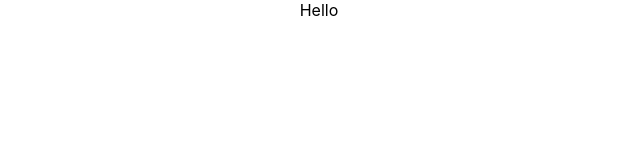
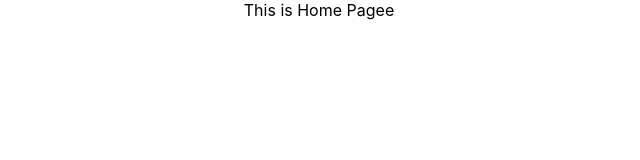
Before and after one commit to OmkarPatil50/assignment-weekday, a React (Create React App) app: page / in a window 1280 px wide. Shown: the top 160 px of the page, without its empty margins (321-961 px from the left). Built offline with nearby package versions, Linux system fonts and the light colour scheme.

Commit message:
feat(Component): :sparkles: Integrate Router

```diff
--- a/src/App.js
+++ b/src/App.js
@@ -1,9 +1,13 @@
+import { Route, Routes } from 'react-router-dom';
 import './App.css';
+import Home from './Pages/Home/Home';
 
 function App() {
   return (
     <div className="App">
-      Hello
+      <Routes>
+        <Route path='/' element={<Home />} />
+      </Routes>
     </div>
   );
 }
--- /dev/null
+++ b/src/Pages/Home/Home.jsx
@@ -0,0 +1,7 @@
+import React from "react";
+
+const Home = () => {
+  return <div>This is Home Pagee</div>;
+};
+
+export default Home;
--- a/src/index.js
+++ b/src/index.js
@@ -5,12 +5,15 @@
 import reportWebVitals from './reportWebVitals';
 import { Provider } from 'react-redux';
 import { store } from './store';
+import { BrowserRouter as Router } from 'react-router-dom';
 
 const root = ReactDOM.createRoot(document.getElementById('root'));
 root.render(
   <React.StrictMode>
     <Provider store={store} >
-      <App />
+      <Router>
+        <App />
+      </Router>
     </Provider>
   </React.StrictMode>
 );
```
